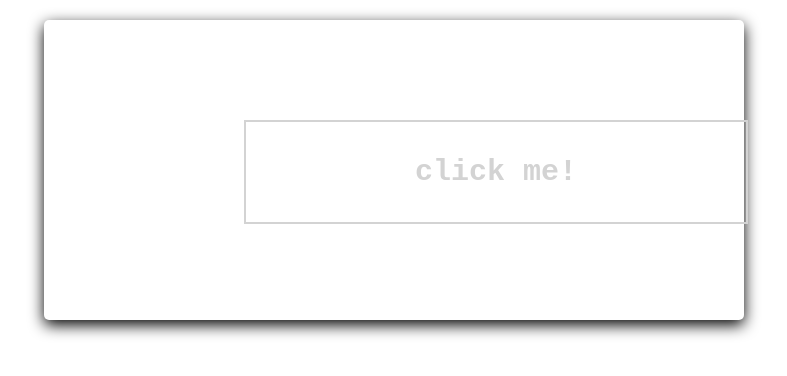
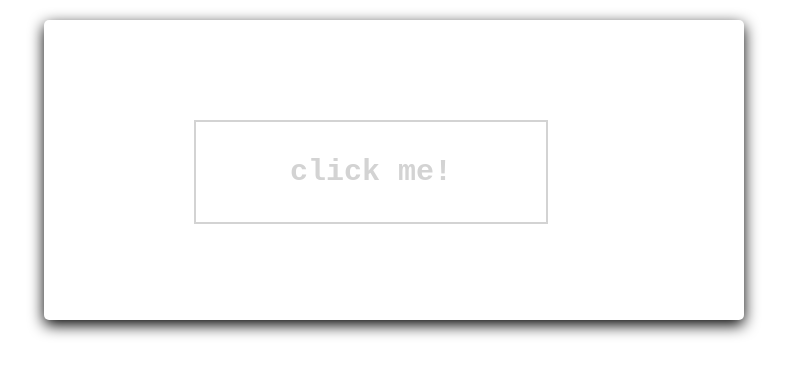
Before and after one commit to himanshu175/forShivangi, a plain HTML site: page index.html in a window 1280 px wide. Shown: the whole page, without its empty margins (254-1041 px from the left). Drawn offline with Linux system fonts and the light colour scheme.

Commit message:
Update quiz.css

```diff
--- a/quiz.css
+++ b/quiz.css
@@ -18,14 +18,14 @@ body {
   font-size: 1.5em;
   font-weight: bolder;
   word-break: break-all;
-  width: 500px;
+  width: 350px;
   height: 100px;
   line-height: 100px;
   border: 2px solid lightgrey;
   text-align: center;
   cursor: pointer;
   position: absolute;
-  left: 200px;
+  left: 150px;
   top: 100px;
   color: lightgrey;
 }
```
